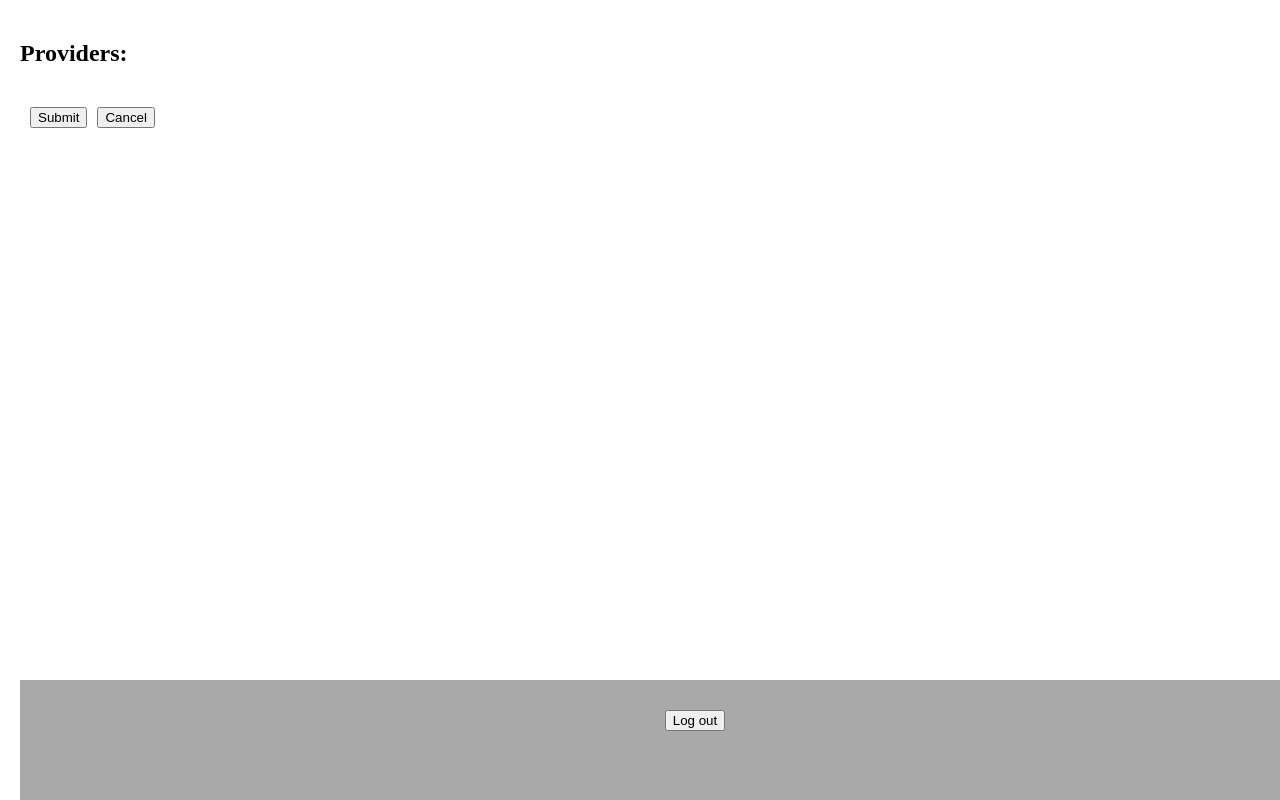
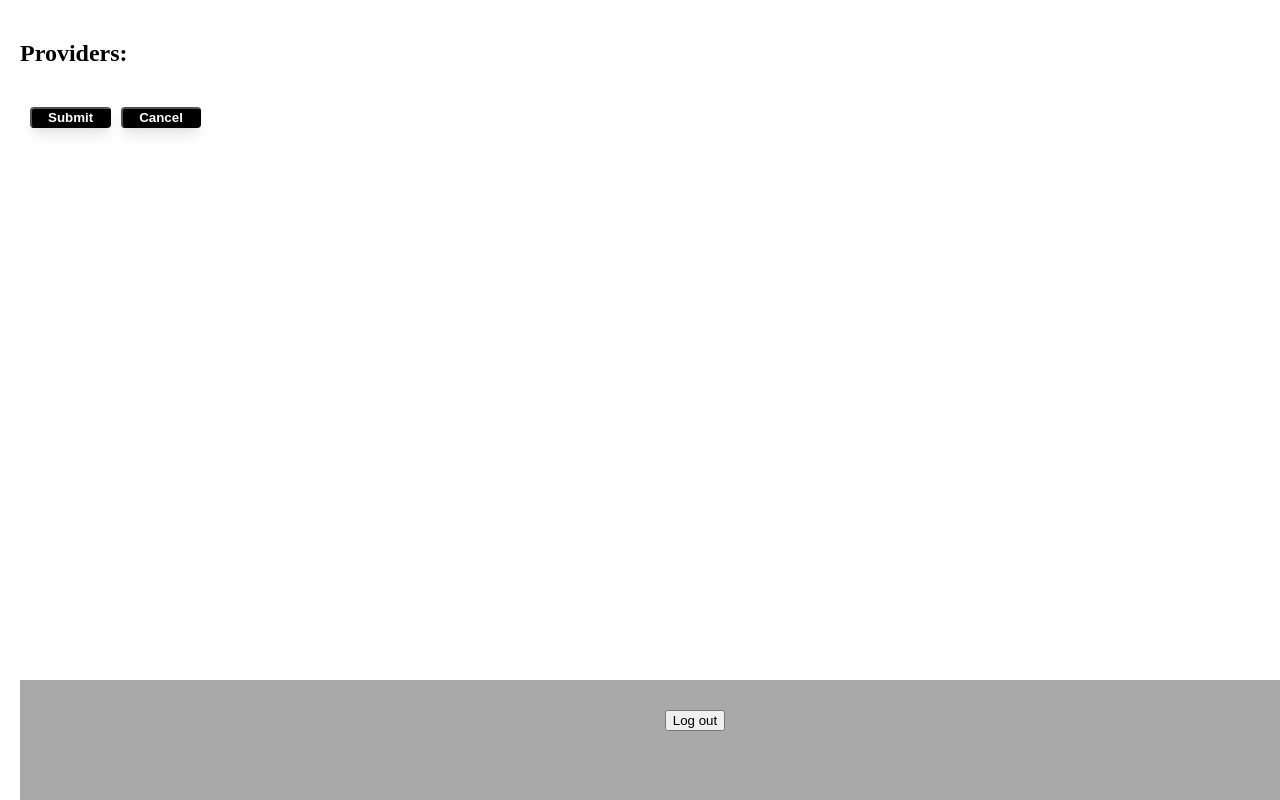
Before and after one commit to jimbosoft/drjim, a website with bundled scripts: page public/practitioners.html in a window 1280 px wide. Built offline with nearby package versions, Linux system fonts and the light colour scheme; some packages are replaced by stand-ins of ours; no server answers.

Commit message:
playing with button formatting

```diff
--- a/public/pracs.js
+++ b/public/pracs.js
@@ -133,6 +133,7 @@ function fillPracs(pid, pname, details, servicesMap, showAddress) {
     const buttonElement = document.createElement('button');
     buttonElement.textContent = 'Delete';
     buttonElement.classList.add(bottomMargin);
+    buttonElement.classList.add('button');
     addDeleteButtonHandler(buttonElement, form.childElementCount);
     section.appendChild(buttonElement);
 
@@ -140,6 +141,7 @@ function fillPracs(pid, pname, details, servicesMap, showAddress) {
     const detailsButton = document.createElement('button');
     detailsButton.textContent = 'Show Details';
     detailsButton.classList.add(bottomMargin);
+    detailsButton.classList.add('button');
     section.appendChild(detailsButton);
 
     const addressContainer = addAddressEntry(details, showAddress);
--- a/public/practitioners.html
+++ b/public/practitioners.html
@@ -75,6 +75,25 @@
       display: flex;
       flex-direction: column;
     }
+
+    .button {
+        background-color: black;
+        color: white;
+        font-weight: bold;
+        /*padding-top: 0.5rem;
+        padding-bottom: 0.5rem;
+       */ padding-left: 1rem;
+        padding-right: 1rem;
+        border-radius: 0.25rem;
+        box-shadow: 0 10px 15px -3px rgba(0, 0, 0, 0.1), 0 4px 6px -2px rgba(0, 0, 0, 0.05);
+        /* shadow-lg */
+    }
+
+    .button:hover {
+        background-color: #3b82f6;
+        /* hover:bg-blue-500 */
+    }
+
   </style>
 </head>
 
@@ -84,8 +103,8 @@
   <div id="provider-form"></div>
 
   <div id="button-container">
-    <button id="submitButton" style>Submit</button>
-    <button id="cancelButton">Cancel</button>
+    <button id="submitButton" class="button">Submit</button>
+    <button id="cancelButton" class="button">Cancel</button>
   </div>
 
   <div id="appScreen" class="footer" style="padding: 30px;">
```
